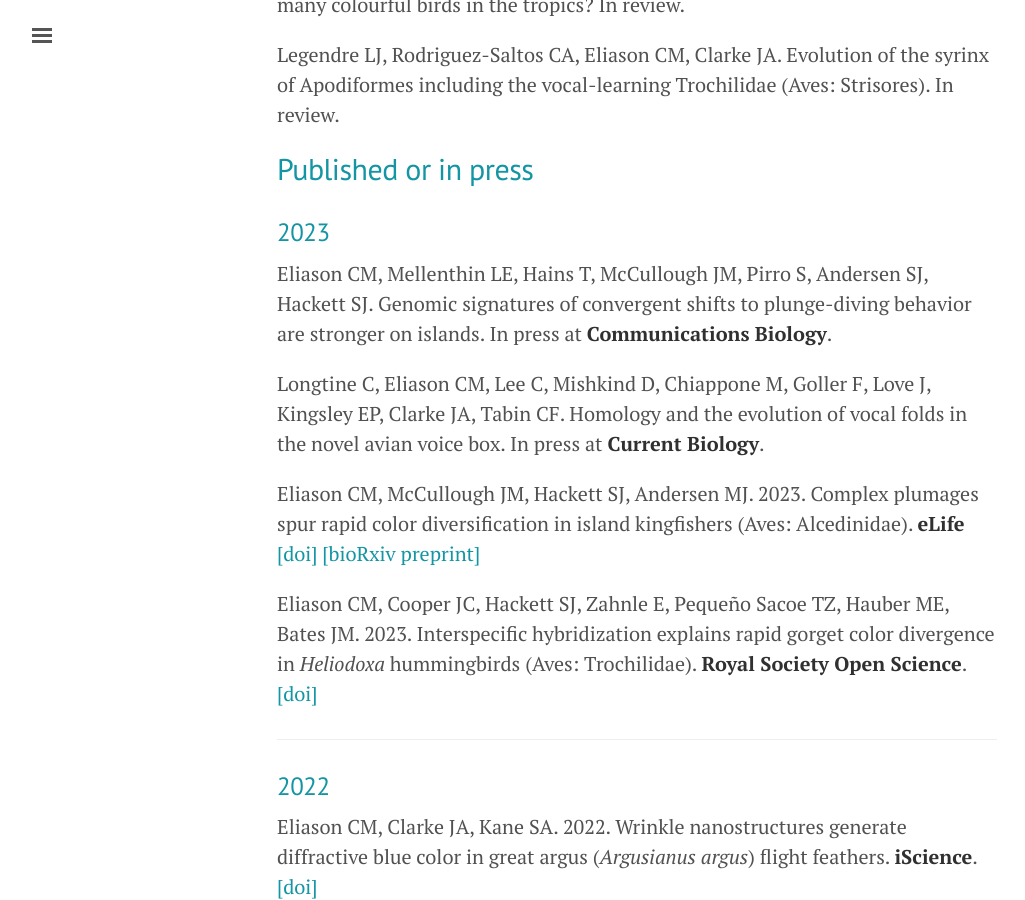
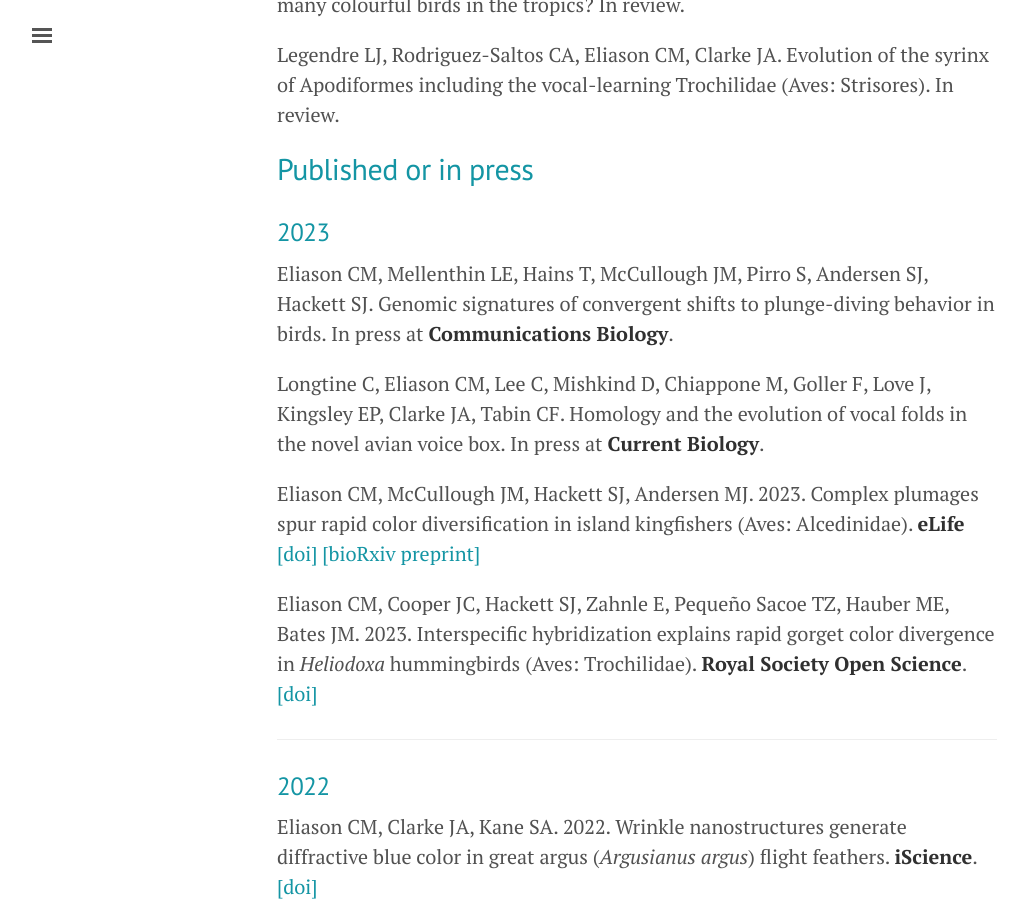
Before and after one commit to celiason/celiason.github.io, a Jekyll site: the page built from 2-publications.md, in a window 1280 px wide and 900 px high, scrolled down 440 px. Shown: the whole window, without its empty margins (3-1028 px from the left). Built offline with Jekyll 4.4.1, drawn with Linux system fonts in a browser that asks for light colours.

Commit message:
Update 2-publications.md

```diff
--- a/2-publications.md
+++ b/2-publications.md
@@ -17,7 +17,7 @@
 
 ### 2023
 
-Eliason CM, Mellenthin LE, Hains T, McCullough JM, Pirro S, Andersen SJ, Hackett SJ. Genomic signatures of convergent shifts to plunge-diving behavior are stronger on islands. In press at __Communications Biology__.
+Eliason CM, Mellenthin LE, Hains T, McCullough JM, Pirro S, Andersen SJ, Hackett SJ. Genomic signatures of convergent shifts to plunge-diving behavior in birds. In press at __Communications Biology__.
 
 Longtine C, Eliason CM, Lee C, Mishkind D, Chiappone M, Goller F, Love J, Kingsley EP, Clarke JA, Tabin CF. Homology and the evolution of vocal folds in the novel avian voice box. In press at __Current Biology__.
 
```
